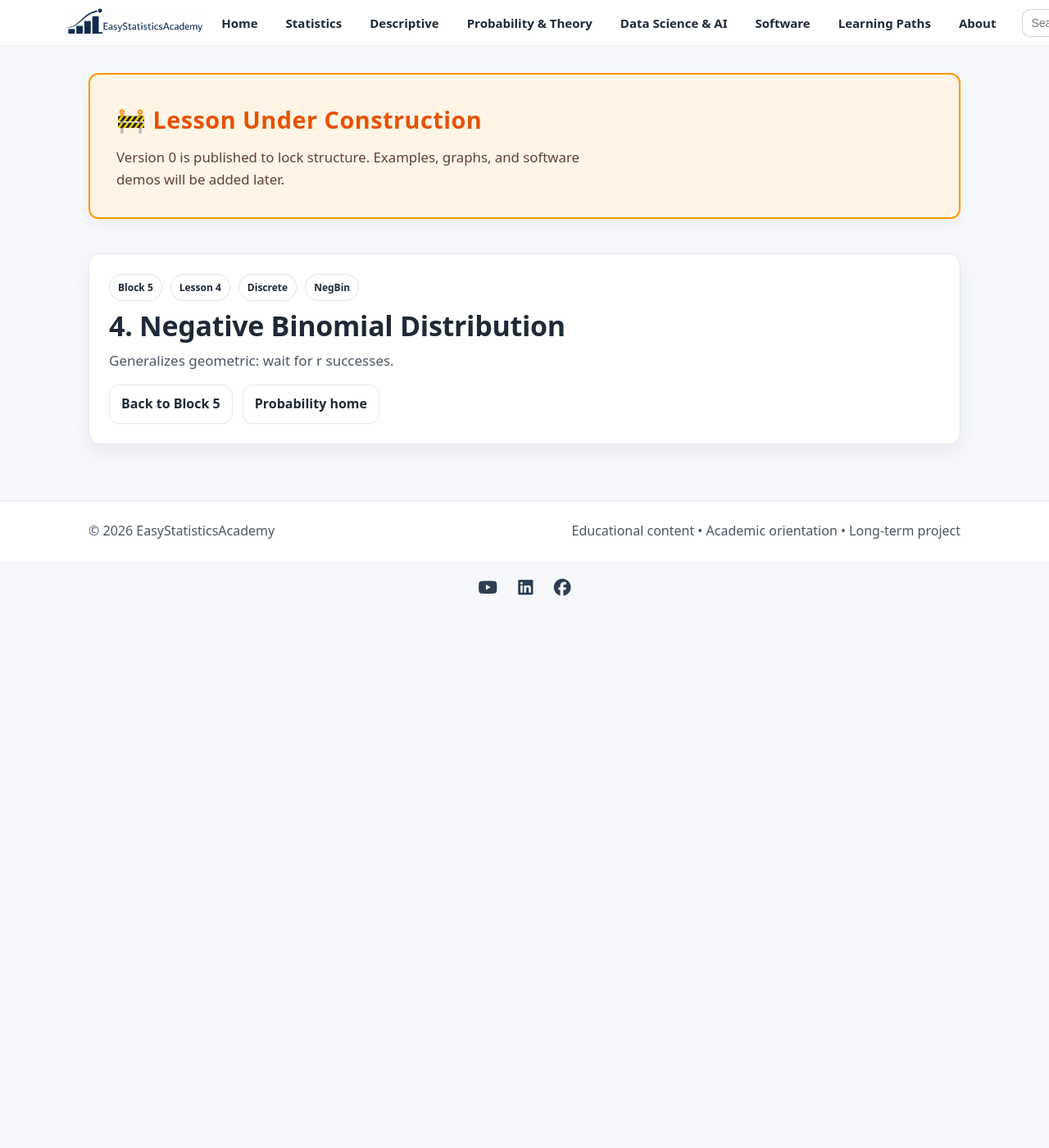
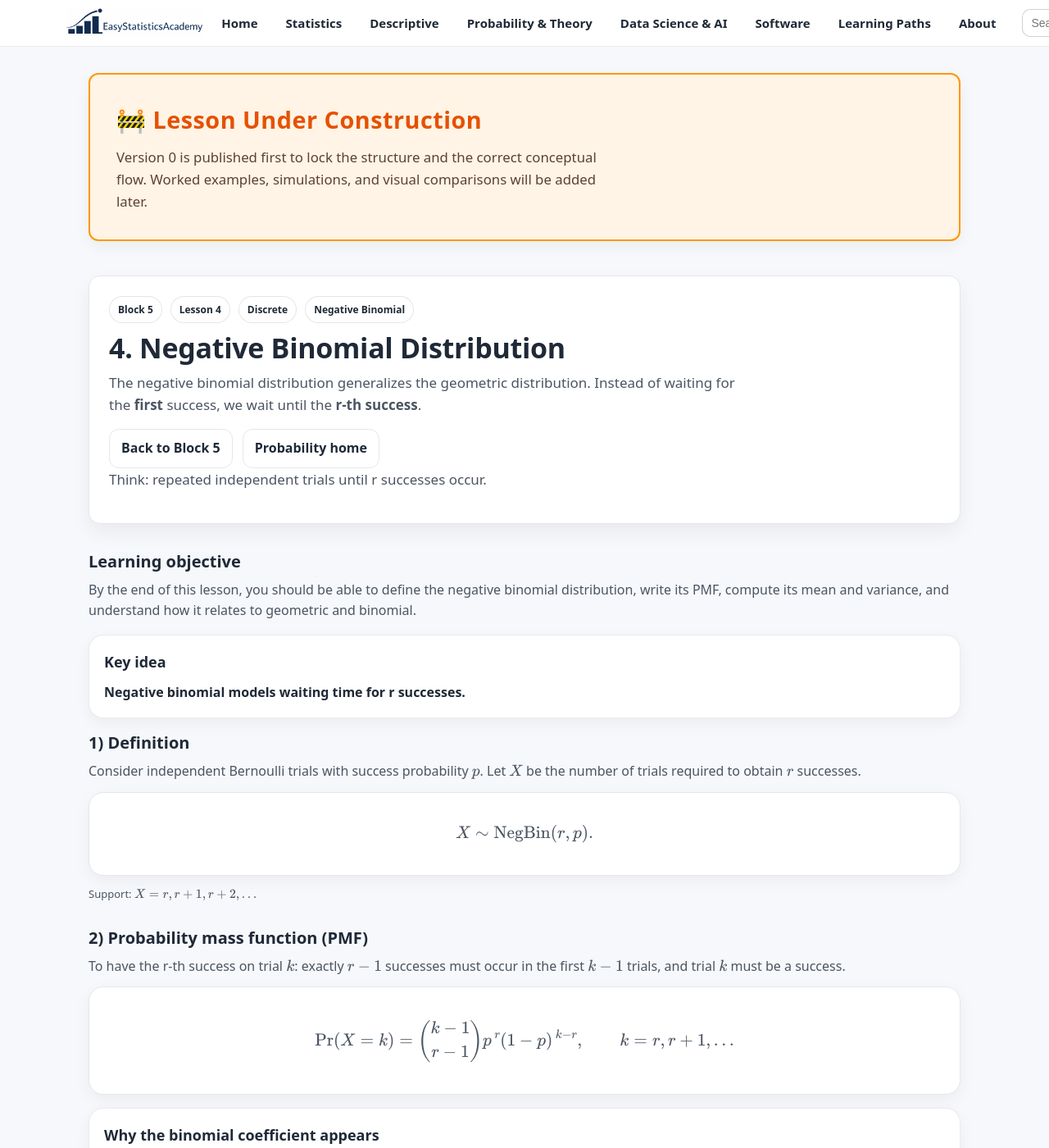
Before and after one commit to ammar-homaida-statistics/easystatisticsacademy, a Jekyll site: the page built from probability/distributions/negative-binomial-distribution/index.md, in a window 1280 px wide and 1400 px high. Shown: the whole window at 82% size. Built offline with Jekyll 4.4.1, drawn with Linux system fonts in a browser that asks for light colours; some of the changed text lies outside the part shown.

Commit message:
Add lesson content

```diff
--- a/probability/distributions/negative-binomial-distribution/index.md
+++ b/probability/distributions/negative-binomial-distribution/index.md
@@ -1,22 +1,25 @@
 ---
 layout: default
 title: "4. Negative Binomial Distribution"
-description: "Waiting time until r successes (or number of failures before r successes)."
+description: "The negative binomial distribution models the number of trials required to achieve r successes; PMF, mean, variance, and connection to geometric."
 permalink: /probability/distributions/negative-binomial-distribution/
 sidebar: false
 ---
 
+<!-- UNDER CONSTRUCTION NOTICE -->
 <section class="section section-slim">
   <div class="callout" style="background:#fff4e5; border:2px solid #ff9800; padding:2rem; border-radius:12px;">
     <div class="callout-copy">
       <h2 style="margin-top:0; color:#e65100; font-size:1.8rem; letter-spacing:0.5px;">🚧 Lesson Under Construction</h2>
       <p style="margin:0; font-size:1.05rem; color:#5d4037; line-height:1.6;">
-        Version 0 is published to lock structure. Examples, graphs, and software demos will be added later.
+        Version 0 is published first to lock the structure and the correct conceptual flow.
+        Worked examples, simulations, and visual comparisons will be added later.
       </p>
     </div>
   </div>
 </section>
 
+<!-- ✅ Update "last visited lesson" for Probability Block 5 -->
 <script>
   (function () {
     var KEY = "esa_continue_probability_distributions_lesson_v0";
@@ -35,16 +38,237 @@
         <span class="badge">Block 5</span>
         <span class="badge">Lesson 4</span>
         <span class="badge">Discrete</span>
-        <span class="badge">NegBin</span>
+        <span class="badge">Negative Binomial</span>
       </div>
 
       <h1>4. Negative Binomial Distribution</h1>
-      <p class="lead">Generalizes geometric: wait for r successes.</p>
+      <p class="lead">
+        The negative binomial distribution generalizes the geometric distribution.
+        Instead of waiting for the <strong>first</strong> success,
+        we wait until the <strong>r-th success</strong>.
+      </p>
 
       <div class="hero-actions">
         <a class="btn btn-outline" href="/probability/distributions/">Back to Block 5</a>
         <a class="btn btn-outline" href="/probability/">Probability home</a>
       </div>
+
+      <p class="muted-mini">
+        Think: repeated independent trials until r successes occur.
+      </p>
     </div>
   </div>
 </section>
+
+<section class="section">
+  <div class="section-head">
+    <h2>Learning objective</h2>
+    <p>
+      By the end of this lesson, you should be able to define the negative binomial distribution,
+      write its PMF, compute its mean and variance, and understand how it relates to geometric and binomial.
+    </p>
+  </div>
+
+  <div class="callout" style="margin-top:1rem;">
+    <div class="callout-copy">
+      <h2>Key idea</h2>
+      <p style="margin:0;">
+        <strong>Negative binomial models waiting time for r successes.</strong>
+      </p>
+    </div>
+  </div>
+</section>
+
+<section class="section">
+  <div class="section-head">
+    <h2>1) Definition</h2>
+    <p>
+      Consider independent Bernoulli trials with success probability \(p\).
+      Let \(X\) be the number of trials required to obtain \(r\) successes.
+    </p>
+  </div>
+
+  <div class="card">
+    <p style="margin:0; font-size:1.1rem;">
+      \[
+      X \sim \operatorname{NegBin}(r,p).
+      \]
+    </p>
+  </div>
+
+  <p class="muted-mini" style="margin-top:.75rem;">
+    Support: \(X = r, r+1, r+2, \ldots\)
+  </p>
+</section>
+
+<section class="section">
+  <div class="section-head">
+    <h2>2) Probability mass function (PMF)</h2>
+    <p>
+      To have the r-th success on trial \(k\):
+      exactly \(r-1\) successes must occur in the first \(k-1\) trials,
+      and trial \(k\) must be a success.
+    </p>
+  </div>
+
+  <div class="card">
+    <p style="margin:0; font-size:1.1rem;">
+      \[
+      \Pr(X = k)
+      =
+      \binom{k-1}{r-1}
+      p^{\,r}
+      (1-p)^{\,k-r},
+      \qquad k=r,r+1,\ldots
+      \]
+    </p>
+  </div>
+
+  <div class="callout" style="margin-top:1rem;">
+    <div class="callout-copy">
+      <h2>Why the binomial coefficient appears</h2>
+      <p style="margin:0;">
+        Among the first \(k-1\) trials, we choose which \(r-1\) are successes.
+        The last trial is fixed as a success.
+      </p>
+    </div>
+  </div>
+</section>
+
+<section class="section">
+  <div class="section-head">
+    <h2>3) Mean and variance</h2>
+  </div>
+
+  <div class="grid grid-2">
+    <div class="card">
+      <h3>Expectation</h3>
+      <p style="margin:0; font-size:1.1rem;">
+        \[
+        \mathbb{E}[X] = \frac{r}{p}.
+        \]
+      </p>
+    </div>
+
+    <div class="card">
+      <h3>Variance</h3>
+      <p style="margin:0; font-size:1.1rem;">
+        \[
+        \operatorname{Var}(X)
+        =
+        \frac{r(1-p)}{p^2}.
+        \]
+      </p>
+    </div>
+  </div>
+
+  <p class="muted-mini" style="margin-top:.75rem;">
+    Notice: for \(r=1\), this reduces to the geometric distribution.
+  </p>
+</section>
+
+<section class="section">
+  <div class="section-head">
+    <h2>4) Connection to geometric</h2>
+  </div>
+
+  <div class="card">
+    <p style="margin:0;">
+      If \(r=1\), the PMF becomes:
+      \[
+      \Pr(X = k) = (1-p)^{k-1}p,
+      \]
+      which is exactly the geometric distribution.
+    </p>
+  </div>
+
+  <p class="muted-mini" style="margin-top:.75rem;">
+    Geometric = special case of negative binomial.
+  </p>
+</section>
+
+<section class="section">
+  <div class="section-head">
+    <h2>5) Alternative parameterization (counting failures)</h2>
+    <p>
+      Some texts define the negative binomial as the number of failures before the r-th success.
+    </p>
+  </div>
+
+  <div class="card">
+    <p style="margin:0;">
+      If \(Y = X - r\), then:
+      \[
+      \Pr(Y = y)
+      =
+      \binom{y+r-1}{r-1}
+      p^{\,r}
+      (1-p)^{\,y},
+      \qquad y=0,1,2,\ldots
+      \]
+    </p>
+  </div>
+
+  <p class="muted-mini" style="margin-top:.75rem;">
+    Always check which definition a software package uses.
+  </p>
+</section>
+
+<section class="section">
+  <div class="section-head">
+    <h2>6) When to use</h2>
+  </div>
+
+  <div class="card">
+    <ul class="bullets">
+      <li>Repeated independent trials</li>
+      <li>Constant success probability p</li>
+      <li>Interest in waiting time until r successes</li>
+      <li>Modeling over-dispersed count data (in applied settings)</li>
+    </ul>
+  </div>
+</section>
+
+<section class="section section-slim">
+  <div class="callout">
+    <div class="callout-copy">
+      <h2>Outcome of this lesson</h2>
+      <ul class="bullets">
+        <li>Recognize waiting-time-for-r-success scenarios</li>
+        <li>Use the PMF formula correctly</li>
+        <li>Use \(\mathbb{E}[X]=r/p\)</li>
+        <li>Understand connection to geometric distribution</li>
+        <li>Prepare for continuous waiting-time models</li>
+      </ul>
+    </div>
+  </div>
+</section>
+
+<section class="section section-slim">
+  <div class="callout">
+    <div class="callout-copy">
+      <h2>Next step</h2>
+      <p style="margin:0;">
+        Next, we move to a continuous waiting-time model:
+        the <strong>Exponential distribution</strong>.
+      </p>
+
+      <div class="pill-row" style="margin-top:1rem;">
+        <a class="btn" href="/probability/distributions/exponential-distribution/">
+          Next lesson: 5. Exponential Distribution →
+        </a>
+      </div>
+    </div>
+
+    <div class="callout-side">
+      <div class="mini" style="border-left:4px solid #1a73e8; padding-left:12px;">
+        <div class="mini-title" style="color:#1a73e8;">Previous lesson</div>
+        <div class="mini-body">
+          <a href="/probability/distributions/geometric-distribution/" style="color:#1a73e8; text-decoration:underline;">
+            Lesson 3: Geometric Distribution
+          </a>
+        </div>
+      </div>
+    </div>
+  </div>
+</section>
```
